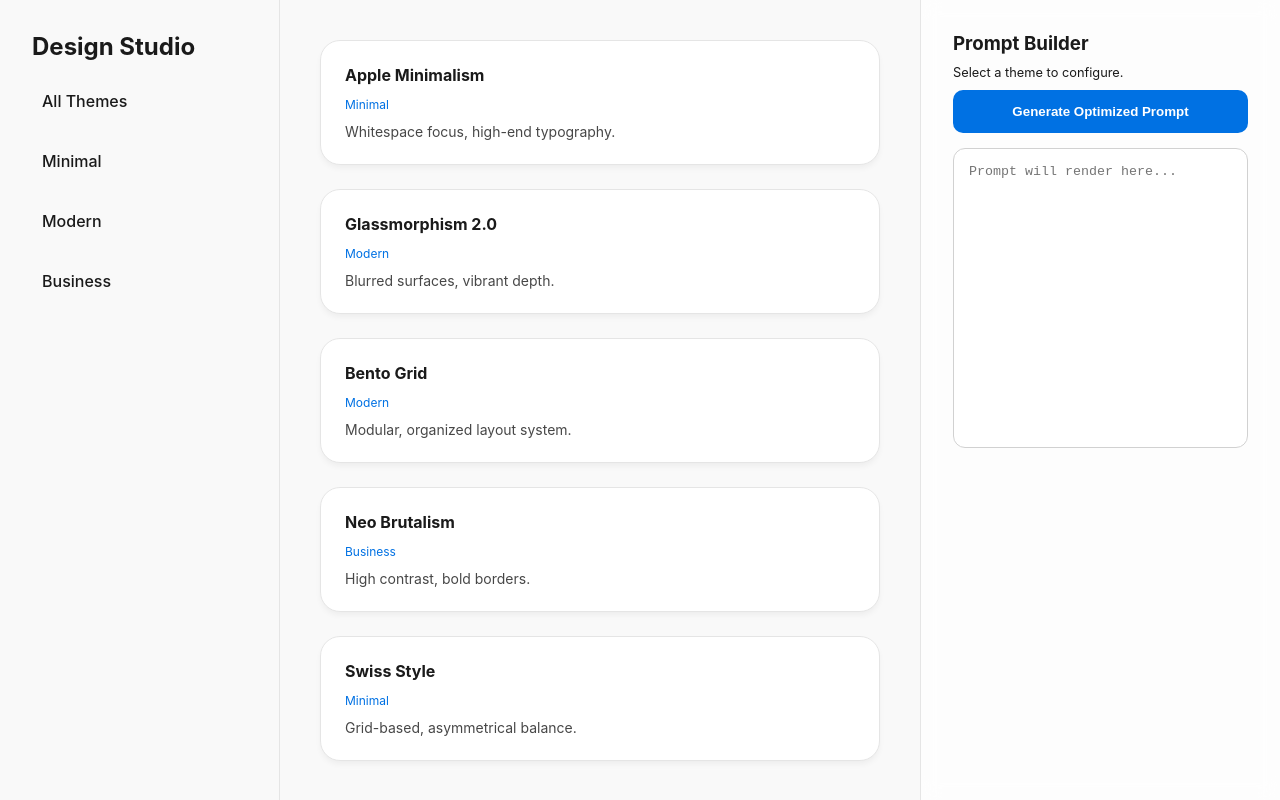
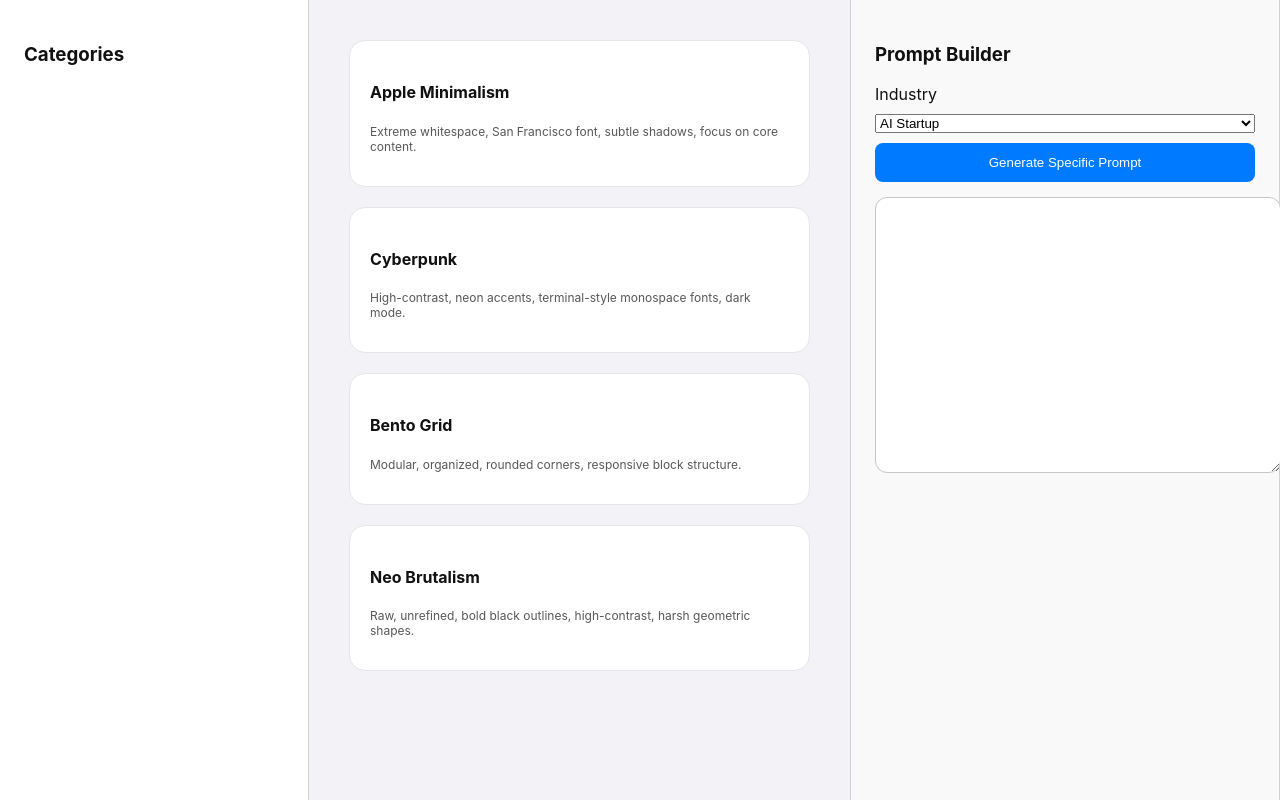
Before and after one commit to iggym/utility-belt, a plain HTML site: page tools/theme-select.html in a window 1280 px wide. Drawn offline with Linux system fonts and the light colour scheme.

Commit message:
Refactor theme-select.html for improved layout
Updated theme selection interface and styles.

```diff
--- a/tools/theme-select.html
+++ b/tools/theme-select.html
@@ -2,85 +2,79 @@
 <html lang="en">
 <head>
     <meta charset="UTF-8">
-    <title>Design Prompt Studio | Professional</title>
+    <title>Design Prompt Studio</title>
     <style>
-        :root {
-            --sidebar-w: 280px; --panel-w: 360px;
-            --bg: #f9f9f9; --glass: rgba(255,255,255,0.7);
-            --text: #1a1a1a; --accent: #0071e3;
-        }
-        * { box-sizing: border-box; margin: 0; padding: 0; }
-        body { font-family: -apple-system, BlinkMacSystemFont, "Segoe UI", Roboto, sans-serif;
-               background: var(--bg); color: var(--text); display: flex; height: 100vh; overflow: hidden; }
+        :root { --sidebar-w: 260px; --panel-w: 380px; --bg: #ffffff; --text: #111; --accent: #007aff; }
+        body { font-family: -apple-system, BlinkMacSystemFont, "Segoe UI", sans-serif; background: #f2f2f7; color: var(--text); display: flex; height: 100vh; margin: 0; }
 
-        /* Navigation */
-        nav { width: var(--sidebar-w); border-right: 1px solid #e5e5e5; padding: 32px; display: flex; flex-direction: column; gap: 20px; }
-        .nav-item { padding: 10px; cursor: pointer; border-radius: 8px; font-weight: 500; }
-        .nav-item:hover { background: #eee; }
+        aside { width: var(--sidebar-w); background: #fff; border-right: 1px solid #d1d1d6; padding: 24px; }
+        main { flex: 1; overflow-y: auto; padding: 40px; }
+        .prompt-panel { width: var(--panel-w); border-left: 1px solid #d1d1d6; padding: 24px; background: #f9f9f9; }
 
-        /* Main Workspace */
-        main { flex: 1; overflow-y: auto; padding: 40px; }
-        .grid { display: grid; grid-template-columns: repeat(auto-fill, minmax(280px, 1fr)); gap: 24px; }
-        .theme-card { background: white; padding: 24px; border-radius: 20px; border: 1px solid #e5e5e5;
-                      box-shadow: 0 4px 6px -1px rgba(0,0,0,0.05); cursor: pointer; transition: 0.3s; }
-        .theme-card:hover { border-color: var(--accent); transform: translateY(-4px); }
-
-        /* Prompt Panel */
-        aside { width: var(--panel-w); border-left: 1px solid #e5e5e5; padding: 32px; background: var(--glass); backdrop-filter: blur(10px); }
-        textarea { width: 100%; height: 300px; margin-top: 15px; padding: 15px; border-radius: 12px; border: 1px solid #d1d1d1; resize: none; font-family: monospace; }
-        .btn { background: var(--accent); color: white; border: none; padding: 14px; width: 100%; border-radius: 10px; font-weight: 600; cursor: pointer; }
+        .card { background: white; padding: 20px; border-radius: 16px; border: 1px solid #e5e5ea; cursor: pointer; transition: 0.2s; }
+        .card:hover { border-color: var(--accent); box-shadow: 0 8px 20px rgba(0,0,0,0.05); }
+        .grid { display: grid; grid-template-columns: repeat(auto-fill, minmax(250px, 1fr)); gap: 20px; }
+        textarea { width: 100%; height: 250px; margin-top: 15px; border-radius: 12px; border: 1px solid #c6c6c6; padding: 12px; font-size: 13px; line-height: 1.5; }
     </style>
 </head>
 <body>
 
-<nav>
-    <h2>Design Studio</h2>
-    <div class="nav-item" onclick="filterThemes('All')">All Themes</div>
-    <div class="nav-item" onclick="filterThemes('Minimal')">Minimal</div>
-    <div class="nav-item" onclick="filterThemes('Modern')">Modern</div>
-    <div class="nav-item" onclick="filterThemes('Business')">Business</div>
-</nav>
+<aside>
+    <h3>Categories</h3>
+    <div id="filters"></div>
+</aside>
 
 <main>
     <div class="grid" id="themeGrid"></div>
 </main>
 
-<aside>
+<aside class="prompt-panel">
     <h3>Prompt Builder</h3>
-    <p style="font-size: 0.8em; margin: 10px 0;">Select a theme to configure.</p>
-    <button class="btn" onclick="generate()">Generate Optimized Prompt</button>
-    <textarea id="output" placeholder="Prompt will render here..."></textarea>
+    <label>Industry</label>
+    <select id="industry" style="width:100%; margin: 10px 0;">
+        <option>AI Startup</option><option>Fintech Platform</option><option>Creative Portfolio</option>
+    </select>
+    <button onclick="generate()" style="width:100%; padding:12px; background:var(--accent); color:white; border:none; border-radius:8px; cursor:pointer;">Generate Specific Prompt</button>
+    <textarea id="output"></textarea>
 </aside>
 
 <script>
 const themes = [
-    { name: "Apple Minimalism", cat: "Minimal", desc: "Whitespace focus, high-end typography." },
-    { name: "Glassmorphism 2.0", cat: "Modern", desc: "Blurred surfaces, vibrant depth." },
-    { name: "Bento Grid", cat: "Modern", desc: "Modular, organized layout system." },
-    { name: "Neo Brutalism", cat: "Business", desc: "High contrast, bold borders." },
-    { name: "Swiss Style", cat: "Minimal", desc: "Grid-based, asymmetrical balance." }
+    { name: "Apple Minimalism", philosophy: "Extreme whitespace, San Francisco font, subtle shadows, focus on core content.", palette: "Monochromatic with muted greys", components: "Floating nav, large typography" },
+    { name: "Cyberpunk", philosophy: "High-contrast, neon accents, terminal-style monospace fonts, dark mode.", palette: "Electric blue, acid green, deep black", components: "Glowing borders, data-heavy widgets" },
+    { name: "Bento Grid", philosophy: "Modular, organized, rounded corners, responsive block structure.", palette: "Neutral backgrounds with accent-colored cards", components: "Nested 2x2 grids" },
+    { name: "Neo Brutalism", philosophy: "Raw, unrefined, bold black outlines, high-contrast, harsh geometric shapes.", palette: "High saturation yellow, blue, and black", components: "Thick borders, drop-shadowless buttons" }
 ];
 
-function render(list) {
-    document.getElementById('themeGrid').innerHTML = list.map(t => `
-        <div class="theme-card" onclick="select('${t.name}')">
-            <h4 style="margin-bottom:8px;">${t.name}</h4>
-            <span style="font-size:12px; color:var(--accent);">${t.cat}</span>
-            <p style="margin-top:10px; font-size:14px; opacity:0.8;">${t.desc}</p>
+let selectedTheme = themes[0];
+
+function render() {
+    document.getElementById('themeGrid').innerHTML = themes.map(t => `
+        <div class="card" onclick="select('${t.name}')">
+            <h4>${t.name}</h4>
+            <p style="font-size: 12px; opacity: 0.7;">${t.philosophy}</p>
         </div>
     `).join('');
 }
 
-function filterThemes(cat) {
-    if(cat === 'All') render(themes);
-    else render(themes.filter(t => t.cat === cat));
+function select(name) {
+    selectedTheme = themes.find(t => t.name === name);
+    alert(`Selected: ${name}`);
 }
 
 function generate() {
-    document.getElementById('output').value = "Create a high-fidelity design system for a landing page featuring [Selected Theme]. Focus on whitespace, mobile-first responsiveness, and semantic HTML5 architecture.";
+    const ind = document.getElementById('industry').value;
+    document.getElementById('output').value = `Design a website for an ${ind}.
+
+    STYLE: ${selectedTheme.name}
+    PHILOSOPHY: ${selectedTheme.philosophy}
+    COLOR PALETTE: ${selectedTheme.palette}
+    KEY COMPONENTS: ${selectedTheme.components}
+
+    Instructions: Create a responsive layout using these principles. Ensure high accessibility scores and clean CSS grid usage.`;
 }
 
-render(themes);
+render();
 </script>
 </body>
 </html>
```
